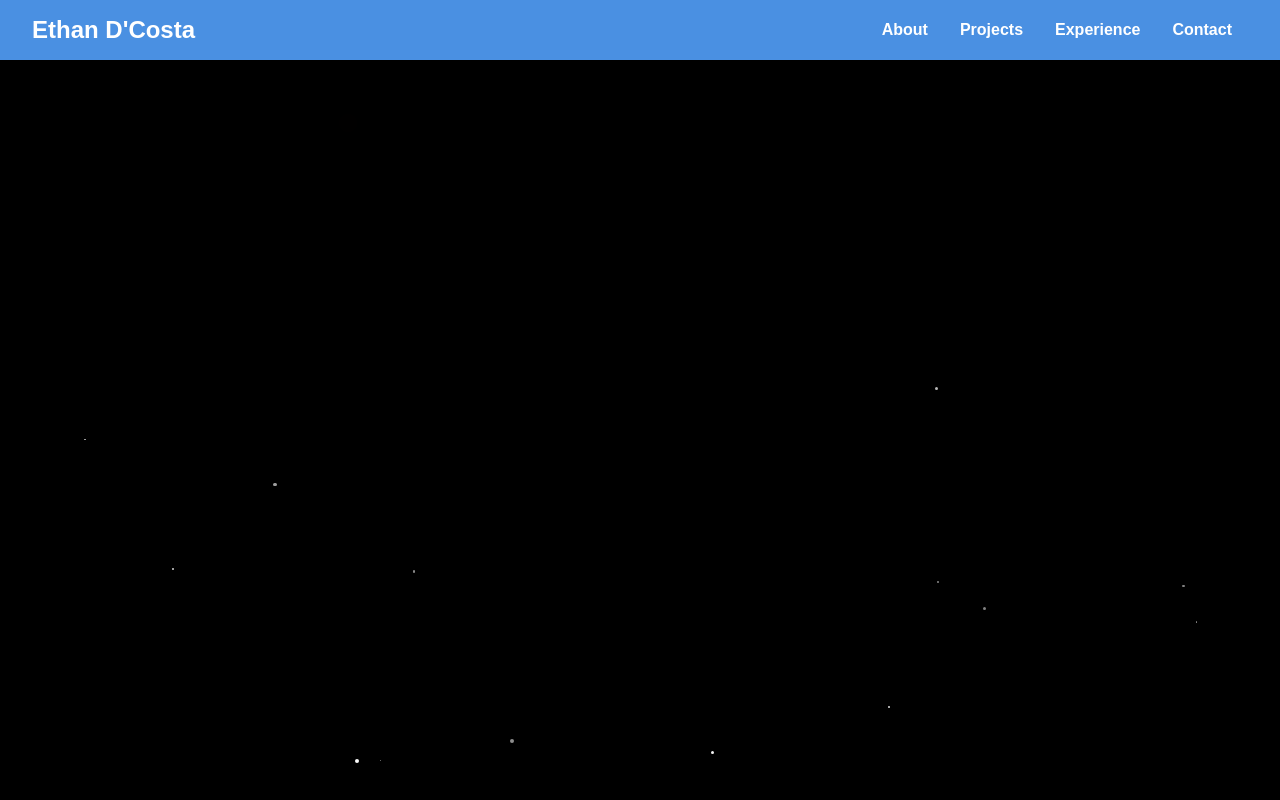
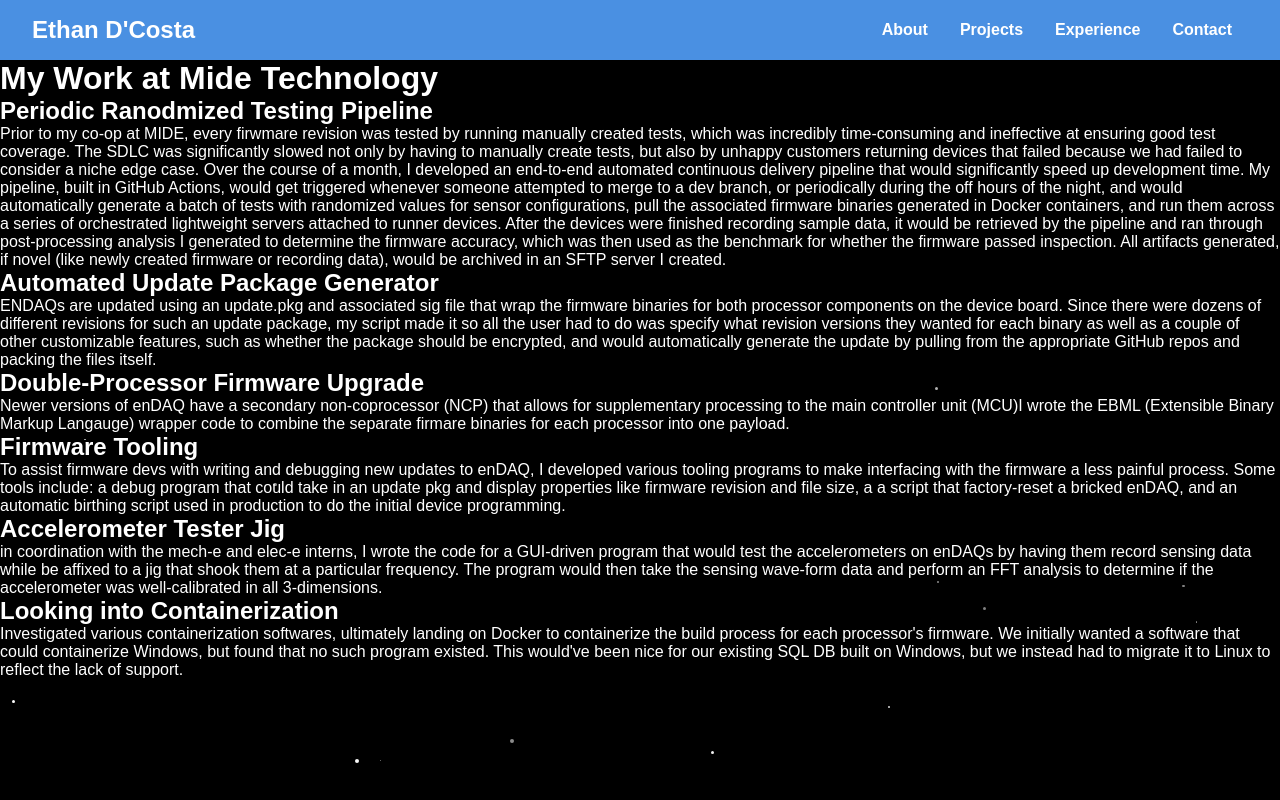
Before and after one commit to ethandcosta/website, a React (Create React App) app: page /experience/mide in a window 1280 px wide. Shown: the top 800 px of the page. Built offline with nearby package versions, Linux system fonts and the light colour scheme.

Commit message:
added more to experience section

```diff
--- a/src/Experience.css
+++ b/src/Experience.css
@@ -18,6 +18,13 @@
   max-width: 600px; /* Optional max width for readability */
   box-shadow: 0 4px 6px rgba(0, 0, 0, 0.2);
   transition: transform 0.3s ease, box-shadow 0.3s ease;
+  text-decoration: none;
+  color: inherit;
+}
+
+.experience-card:visited{
+  color: inherit;
+  text-decoration: none;
 }
 
 .experience-card:hover {
@@ -139,3 +146,8 @@
     font-size: 0.8rem; /* Make date text smaller */
   }
 }
+
+
+.mide {
+  color: white;
+}
--- a/src/components/Experience.js
+++ b/src/components/Experience.js
@@ -7,8 +7,7 @@ import {Link} from "react-router-dom";
 
 const ExperienceCard = ({ position, company, img, dates, description, link }) => {
   return (
-    <div className="experience-card">
-      <Link to={link} className="experience-link"/>
+    <Link to={link} className="experience-card">
       <div className="experience-header">
         <h3 className="position">{position}</h3>
         <div class="company-info">
@@ -22,7 +21,7 @@ const ExperienceCard = ({ position, company, img, dates, description, link }) =>
       <div className="experience-description">
         <p>{description}</p>
       </div>
-    </div>
+    </Link>
   );
 };
 
--- a/src/components/experience_pages/Mide.js
+++ b/src/components/experience_pages/Mide.js
@@ -1,5 +1,105 @@
+import endaq from "../../imgs/endaq.png";
+const content = [
+    {
+        type: "project",
+        title: "Periodic Ranodmized Testing Pipeline",
+        description: "Prior to my co-op at MIDE, every firwmare revision was tested by running manually created tests"+
+        ", which was incredibly time-consuming and ineffective at ensuring good test coverage. The SDLC was significantly slowed"+
+        " not only by having to manually create tests, but also by unhappy customers returning devices that failed because we had"+
+        " failed to consider a niche edge case. Over the course of a month, I developed an end-to-end automated continuous delivery"+
+        " pipeline that would significantly speed up development time. \n My pipeline, built in GitHub Actions, would get triggered whenever someone attempted to merge"+
+        " to a dev branch, or periodically during the off hours of the night, and would automatically generate a batch of tests with randomized values"+
+        " for sensor configurations, pull the associated firmware binaries generated in Docker containers, and run them across a series of orchestrated"+
+        " lightweight servers attached to runner devices. After the devices were finished recording sample data, it would be retrieved by the pipeline "+
+        "and ran through post-processing analysis I generated to determine the firmware accuracy, which was then used as the benchmark for whether the firmware"+
+        " passed inspection. All artifacts generated, if novel (like newly created firmware or recording data), would be archived in an SFTP server I created.",
+        skills: ["python", "GitHub Actions", "Linux", "Docker", "CI/CD"]
+    },
+    {
+        type: "project",
+        title: "Automated Update Package Generator",
+        description: "ENDAQs are updated using an update.pkg and associated sig file that wrap the firmware binaries for both processor components on the device"+
+        " board. Since there were dozens of different revisions for such an update package, my script made it so all the user had to do was specify what revision versions"+
+        " they wanted for each binary as well as a couple of other customizable features, such as whether the package should be encrypted, and would automatically generate the update"+
+        " by pulling from the appropriate GitHub repos and packing the files itself.",
+        skills: ["python", "GitHub Actions", "embedded software", "CI/CD"]
+    },
+    {
+        type: "project",
+        title: "Double-Processor Firmware Upgrade",
+        description: "Newer versions of enDAQ have a secondary non-coprocessor (NCP) that allows for supplementary processing to the main controller unit (MCU)"+
+        "I wrote the EBML (Extensible Binary Markup Langauge) wrapper code to combine the separate firmare binaries for each processor into one payload.",
+        skills: ["EBML", "python", "embedded software"]
+    },
+    {
+        type: "project",
+        title: "Firmware Tooling",
+        description: "To assist firmware devs with writing and debugging new updates to enDAQ, I developed various tooling programs to make interfacing with the firmware"+
+        " a less painful process. Some tools include: a debug program that could take in an update pkg and display properties like firmware revision and file size, a "+
+        "a script that factory-reset a bricked enDAQ, and an automatic birthing script used in production to do the initial device programming.",
+        skills: ["python", "firmware", "tooling"]
+    },
+    {
+        type: "project",
+        title: "Accelerometer Tester Jig",
+        description: "in coordination with the mech-e and elec-e interns, I wrote the code for a GUI-driven program that would test the accelerometers on enDAQs by having them"+
+        " record sensing data while be affixed to a jig that shook them at a particular frequency. The program would then take the sensing wave-form data and perform an FFT analysis"+
+        " to determine if the accelerometer was well-calibrated in all 3-dimensions.",
+        skills: ["python", "embedded software", "WPython", "numpy"]
+    },
+    {
+        type: "project",
+        title: "Looking into Containerization",
+        description: "Investigated various containerization softwares, ultimately landing on Docker to containerize the build process for each processor's firmware." +
+        " We initially wanted a software that could containerize Windows, but found that no such program existed. This would've been nice for our existing"+
+        " SQL DB built on Windows, but we instead had to migrate it to Linux to reflect the lack of support.",
+        skills: ["Docker", "Linux", "Windows", "SQL"]
+    },
+    {
+        type: "image",
+        caption: "",
+        imageUrl: endaq
+    }
+]
+
 const Mide = () => {
+    return (
+        <div className="mide">
+      <h1 className="text-4xl font-bold mb-10">My Work at Mide Technology</h1>
 
+      {content.map((item, index) => {
+        if (item.type === "project") {
+          return (
+            <div key={index} className="mb-10">
+              <h2 className="text-2xl font-semibold mb-2">{item.title}</h2>
+              <p className="text-gray-800 whitespace-pre-line">{item.description.trim()}</p>
+            </div>
+          );
+        }
+
+        if (item.type === "image") {
+          return (
+            <div key={index} className="mb-10">
+              <div className="rounded-xl shadow-md overflow-hidden">
+                <img
+                  src={item.imageUrl}
+                  alt={item.caption}
+                  className="w-full object-cover"
+                />
+                {item.caption && (
+                  <div className="bg-white px-4 py-2 text-gray-700 text-sm border-t">
+                    {item.caption}
+                  </div>
+                )}
+              </div>
+            </div>
+          );
+        }
+
+        return null;
+      })}
+    </div>
+    );
 };
 
 export default Mide;
--- a/src/components/experience_pages/StateStreet.js
+++ b/src/components/experience_pages/StateStreet.js
@@ -1,3 +1,11 @@
+const content = [
+    {"type":"project",
+    "name": "Observability Dashboards",
+    "description": "In order to make information about the health status of our servers easier to view and understand, I"+
+    " developed pipelines that would take messy telemetry data from Azure resources and create neat, easy-to-read status indicators"+
+    " which would track KPIs like CPU usage, memory consumption, and incoming traffic."
+    }
+]
 const StateStreet = () => {
 
 }
```
Also changed, not shown: src/imgs/endaq.png (added).
